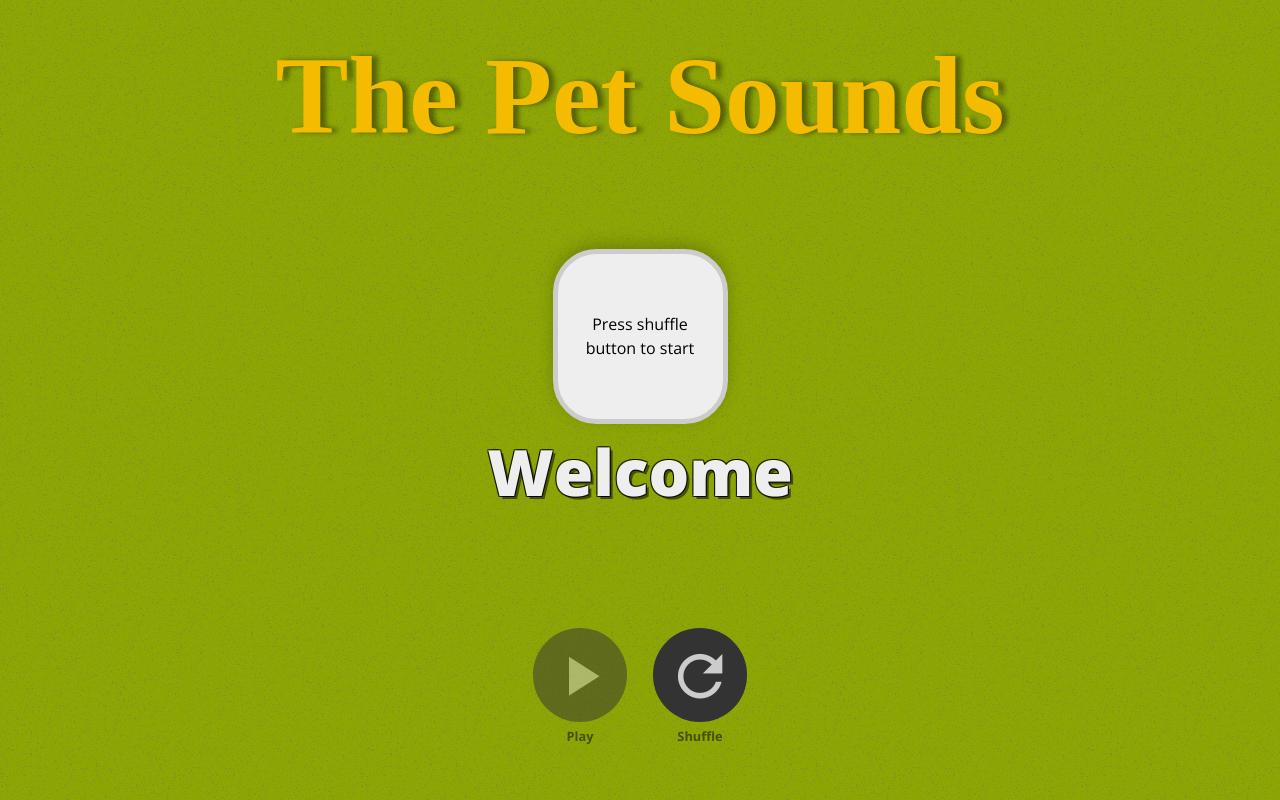
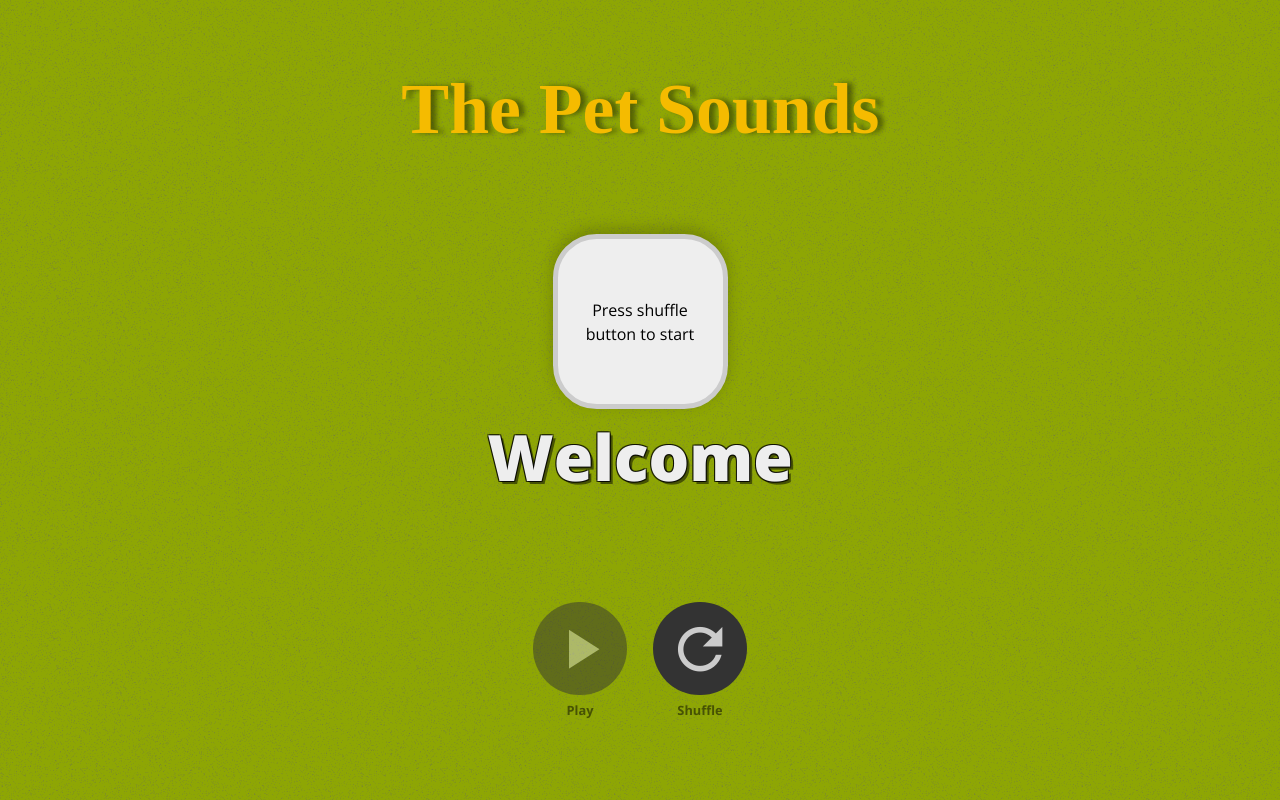
Before and after one commit to gustavocardoso/the-pet-sounds, a React (Create React App) app: page /animals in a window 1280 px wide. Built offline with nearby package versions, Linux system fonts and the light colour scheme; a web font is replaced by a local one.

Commit message:
Adjust title font size and screen padding

```diff
--- a/src/styled-components/global.js
+++ b/src/styled-components/global.js
@@ -31,6 +31,7 @@ export const Screen = styled.section`
   align-items: center;
   width: 100vw;
   height: 100vh;
+  padding: 2em;
 `
 
 const pulse = keyframes`
@@ -39,7 +40,7 @@ const pulse = keyframes`
   }
 
   50% {
-    transform: scale3d(1.15, 1.15, 1.15);
+    transform: scale3d(1.13, 1.13, 1.13);
   }
 
   to {
@@ -57,6 +58,6 @@ export const Title = styled.h1`
   animation: ${pulse} ${props => props.intro ? '5s' : '15s'} ease infinite;
 
   @media (min-width: 900px) {
-    font-size: 6em;
+    font-size: ${props => props.intro ? '6em' : '4em'};
   }
 `
```
